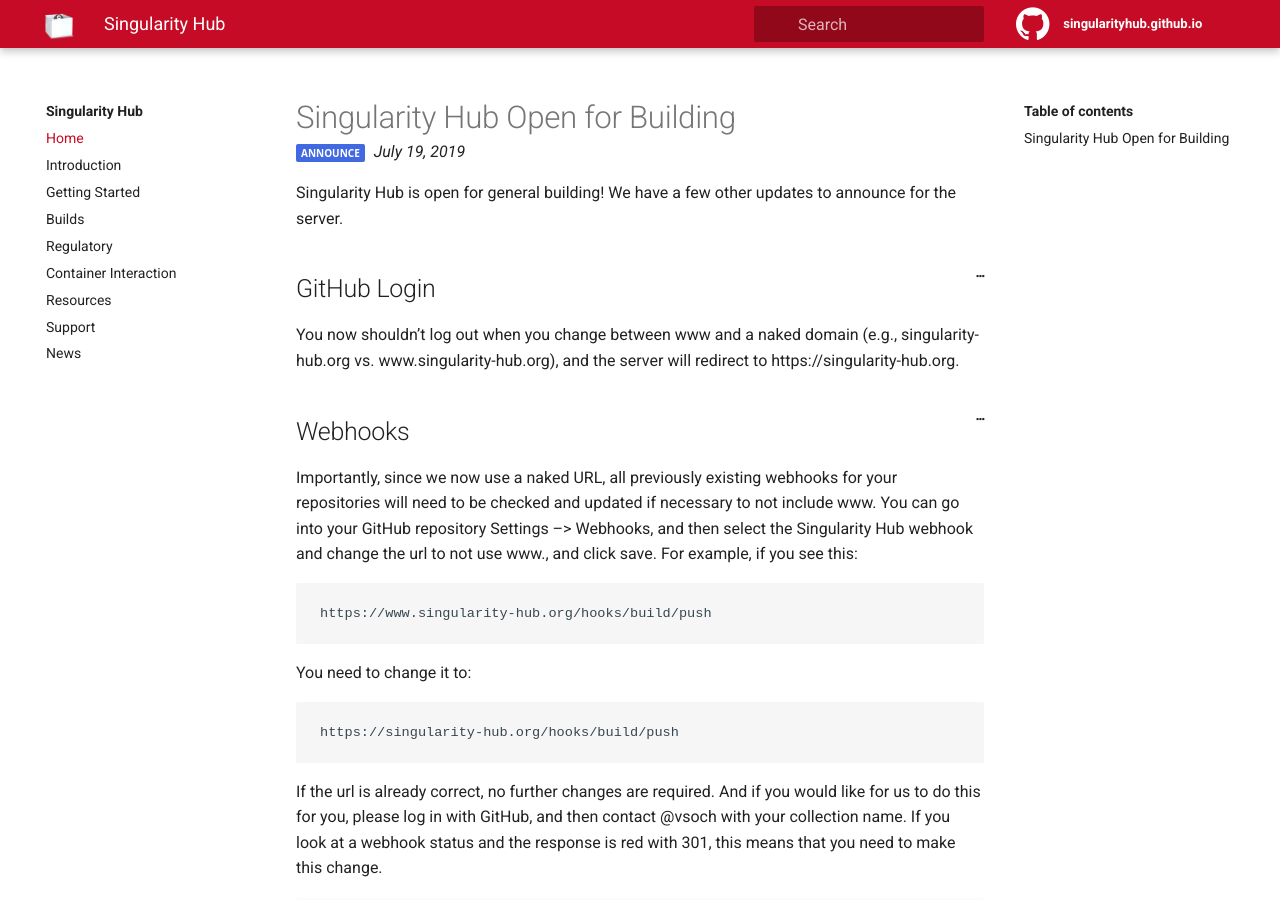
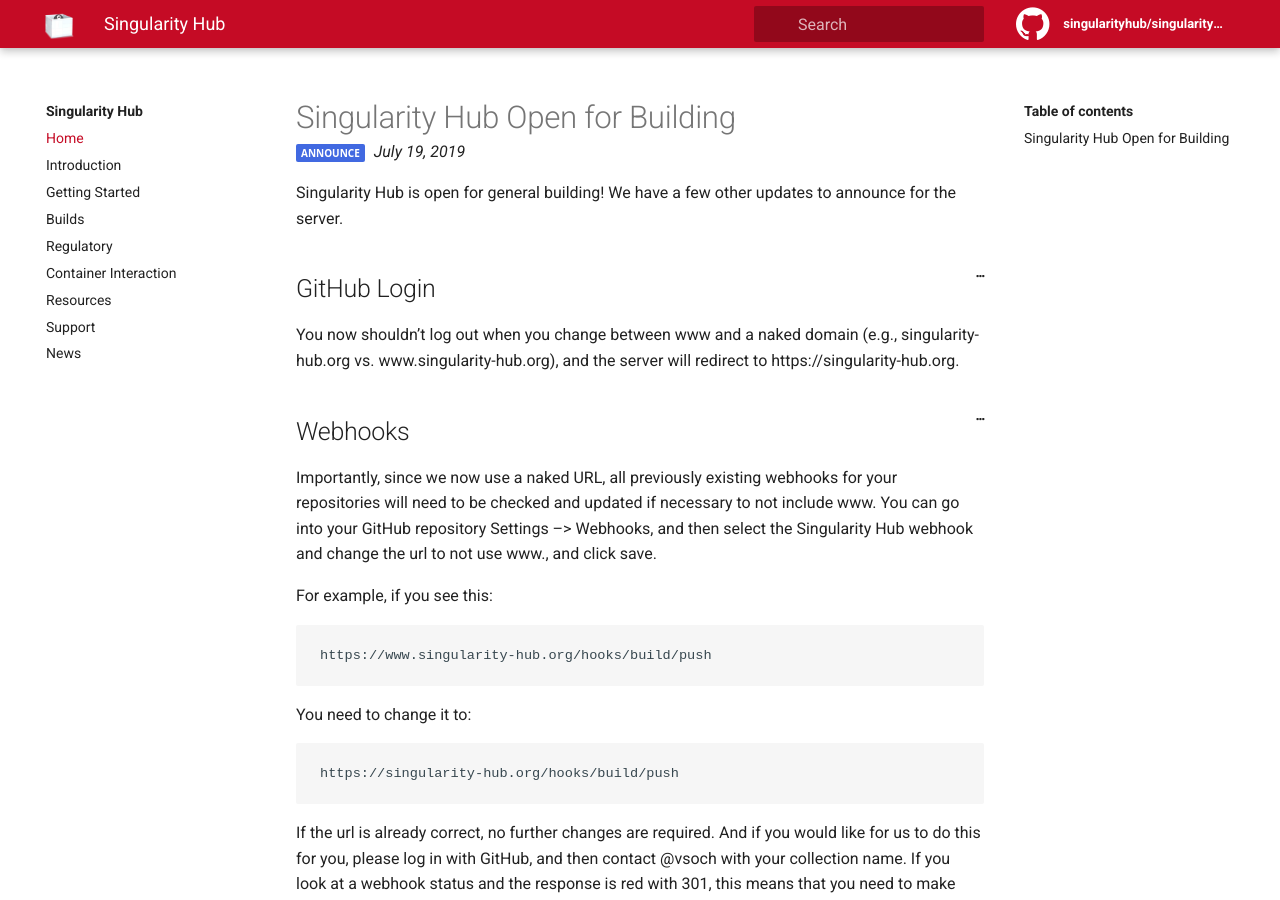
Before and after one commit to singularityhub/singularityhub-docs, a Jekyll site: the page built from _posts/2019-07-19-open-for-building.md, in a window 1280 px wide and 900 px high. Built offline with Jekyll 4.4.1, drawn with Linux system fonts in a browser that asks for light colours; our own code applies the rules of GitHub Pages for plain Markdown files; part of the change alters nothing that is shown.

````diff
--- a/_config.yml
+++ b/_config.yml
@@ -35,8 +35,9 @@ url: "" # the base hostname & protocol for your site
 # Social (First three Required)
 repo: "https://github.com/singularityhub/singularityhub-docs"
 github_user: "singularityhub"
-github_repo: "singularityhub-docs"
-github_private_repo: "singularityhub.github.io"
+github_repo: "singularityhub.github.io"
+docs_repo: "singularityhub-docs"
+github_issues_url: "https://github.com/singularityhub/singularityhub.github.io"
 
 # Optional
 twitter: vsoch
--- a/_includes/editable.html
+++ b/_includes/editable.html
@@ -42,12 +42,12 @@ $(document).ready(function() {
         var start = '<div class="dropdown more"><span><i class="fa fa-ellipsis-h more" title="Edit"></i></span><div class="dropdown-content">';
 
         // Edit (assuming deployed under main organization repo)
-        var link = "{{ site.repo }}/edit/master/{{ page.path }}#" + did;
+        var link = "{{ site.docs_repo }}/edit/master/{{ page.path }}#" + did;
         var button = "<p><a href='" + link + "' target='_blank'>Edit this page</a></p>";
         start += button;
 
         // Issues;
-        var link = "{{ site.repo }}/issues/new?labels={% if page.editable %}{{ page.editable }}{% else %}question{% endif %}&title=Question:&body=Question on: {{ site.repo }}/tree/master/{{ page.path }}%23" + did;
+        var link = "{{ site.docs_repo }}/issues/new?labels={% if page.editable %}{{ page.editable }}{% else %}question{% endif %}&title=Question:&body=Question on: {{ site.docs_repo }}/tree/master/{{ page.path }}%23" + did;
 
         var button = "<p><a href='" + link + "' target='_blank'>Ask a Question</a></p>";
         start += button;
--- a/_includes/navigation.html
+++ b/_includes/navigation.html
@@ -46,12 +46,12 @@
                 </div>
       <div class="md-flex__cell md-flex__cell--shrink">
         <div class="md-header-nav__source">
-          <a class="md-source" data-md-source="github" href="{{ site.repo }}" title="Go to repository">
+          <a class="md-source" data-md-source="github" href="{{ site.github_issues_url }}" title="Go to repository">
           <div class="md-source__icon" style="padding-top:5px">
             <i class="fa fa-github fa-3x"></i>
           </div>
           <div class="md-source__repository">
-            {{ site.github_private_repo }}
+            {{ site.github_user }}/{{ site.github_repo }}
           </div></a>
         </div>
       </div>
--- a/_posts/2019-07-19-open-for-building.md
+++ b/_posts/2019-07-19-open-for-building.md
@@ -19,7 +19,11 @@ to https://singularity-hub.org.
 
 Importantly, since we now use a naked URL, all previously existing webhooks for your repositories
 will need to be checked and updated if necessary to not include www. You can go into your GitHub repository Settings --> Webhooks, and then select the Singularity Hub webhook and change the url to not use www.,
-and click save. <!--more--> For example, if you see this:
+and click save.
+
+<!--more-->
+
+For example, if you see this:
 
 ```
 https://www.singularity-hub.org/hooks/build/push
````
